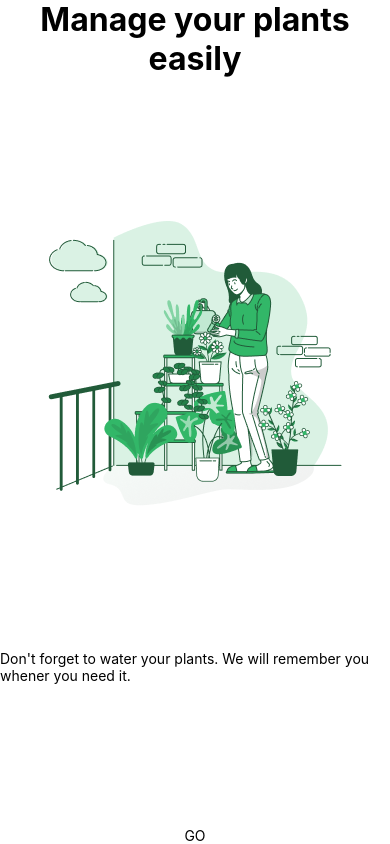
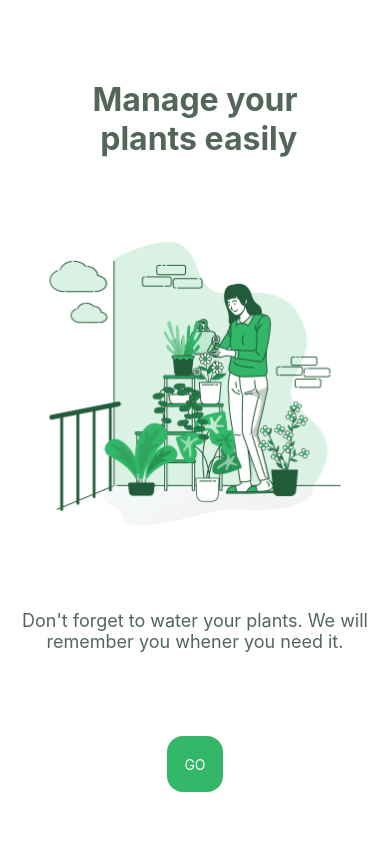
Before and after one commit to paichato/plantmanager, a React Native app: screen / in a window 390 px wide. Built offline with nearby package versions, Linux system fonts and the light colour scheme.

Commit message:
onBoard 90%

```diff
--- a/App.js
+++ b/App.js
@@ -6,8 +6,9 @@ import Welcome from './src/screens/welcome';
 export default function App() {
   return (
     <View style={styles.container}>
+      <StatusBar style="auto" />
       <Welcome/>
-      <StatusBar style="auto" />
+
     </View>
   );
 }
--- a/src/screens/welcome.js
+++ b/src/screens/welcome.js
@@ -1,14 +1,15 @@
 import React from 'react'
 import { View, Text, Image, TouchableOpacity, StyleSheet, SafeAreaView } from 'react-native'
+import colors from '../styles/colors'
 
 export default function Welcome() {
     return (
         <SafeAreaView style={styles.container} >
-            <Text style={styles.title} >Manage your plants easily</Text>
-            <Image source={require('../assets/watering.png')}/>
+            <Text style={styles.title} >Manage your{'\n'} plants easily</Text>
+            <Image style={styles.image} source={require('../assets/watering.png')}/>
             <Text style={styles.subtitle} >Don't forget to water your plants. We will remember you whener you need it.</Text>
-            <TouchableOpacity style={styles.button} >
-                <Text>GO</Text>
+            <TouchableOpacity activeOpacity={0.7} style={styles.button} >
+                <Text style={styles.buttonText} >GO</Text>
             </TouchableOpacity>
         </SafeAreaView>
     )
@@ -18,18 +19,35 @@ const styles=StyleSheet.create({
     container:{
         flex:1,
         alignItems:'center',
-        justifyContent:'space-between',
+        justifyContent:'space-around',
     },
     title:{
         fontSize:32,
         fontWeight:'bold',
         textAlign:'center',
-
+        color: colors.heading,
+        marginTop:38,
     },
     subtitle:{
-
+        textAlign:'center',
+        fontSize:18,
+        paddingHorizontal:20,
+        color: colors.heading,
     },
     button:{
-
+        backgroundColor:colors.green,
+        borderRadius:16,
+        justifyContent:'center',
+        alignItems:'center',
+        marginBottom:10,
+        height: 56,
+        width: 56,
+    },
+    image:{
+        width: 292,
+        height: 284,
+    },
+    buttonText:{
+        color: colors.white,
     },
 })
```
